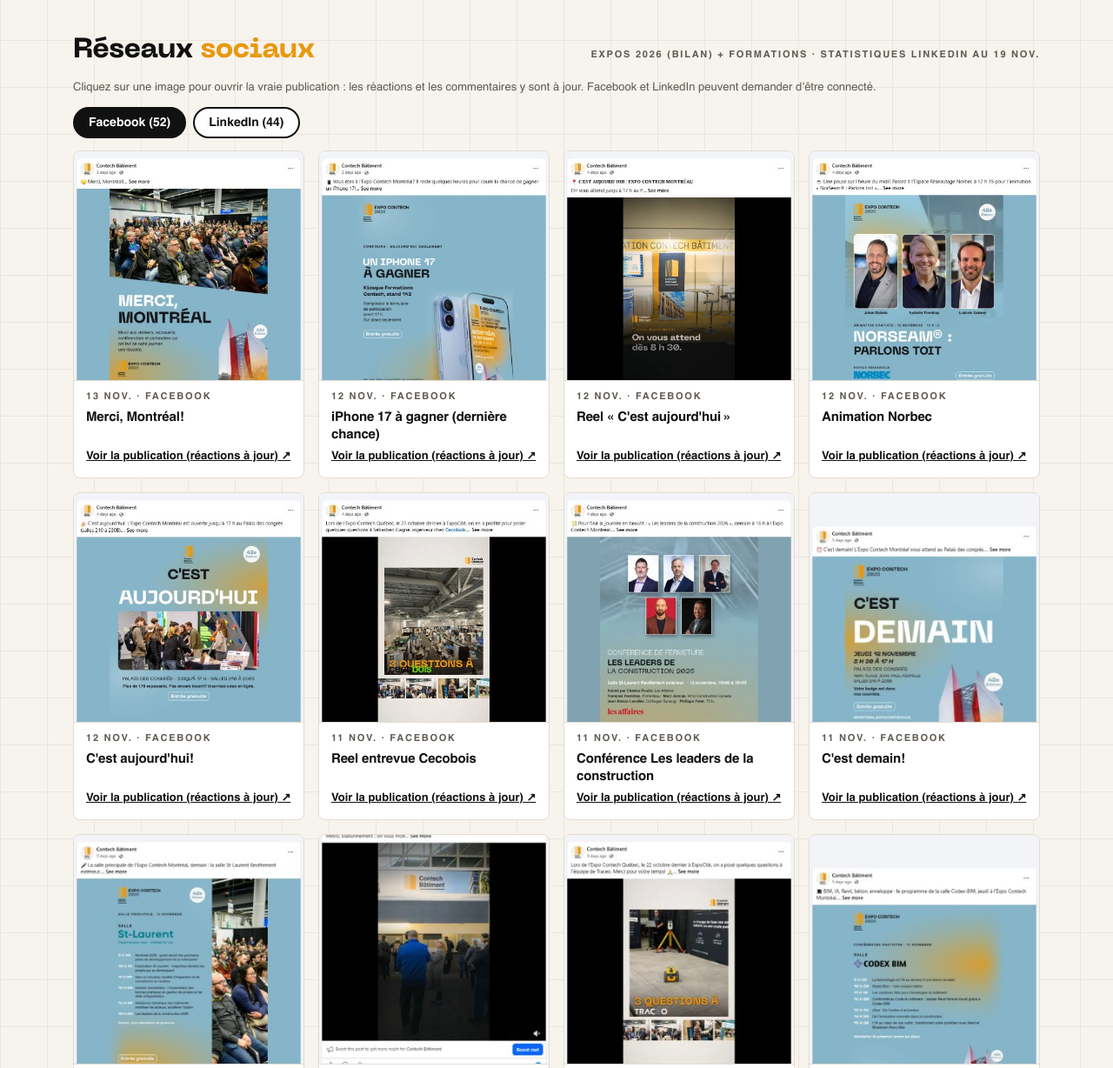
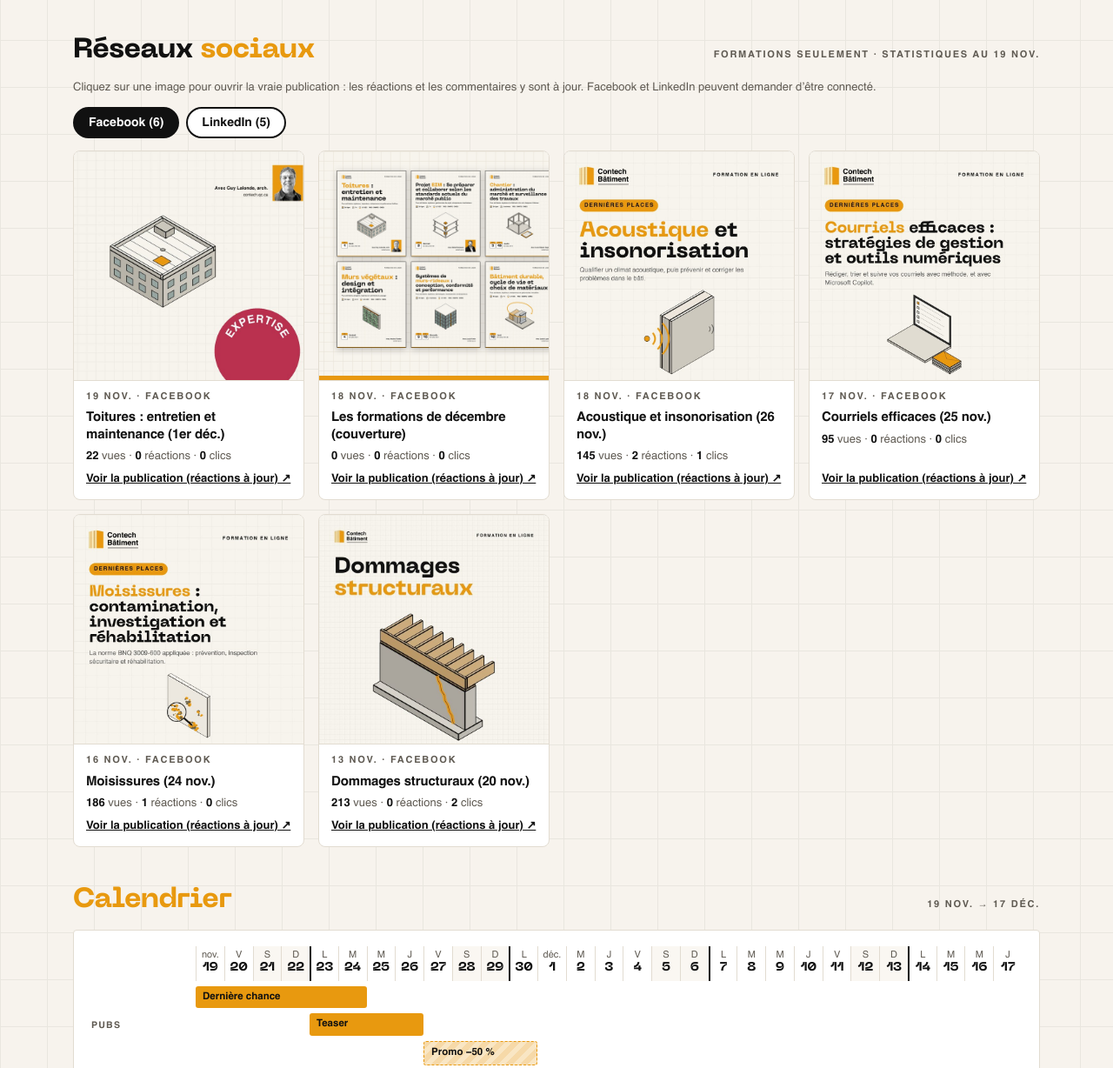
Before and after one commit to Ouchylon/contexhub, a plain HTML site: page os/index.html in a window 1280 px wide. Shown: the part 4220-5448 px from the top of the page at 87% size. Drawn offline with Linux system fonts and the light colour scheme.

Commit message:
OS: réseaux sociaux = posts formations seulement (FB + LinkedIn), Expos archivés
Co-Authored-By: Claude Opus 5.5 <noreply@anthropic.com>
Claude-Session: https://claude.ai/code/session_01HumwBtDCuMj9qb5V23qhXc

```diff
--- a/os/index.html
+++ b/os/index.html
@@ -370,7 +370,7 @@ footer b{color:var(--ink)}
     if(SOC){
       var pcard=function(x,net){
         return '<div class="gc"><a class="th sq" href="'+esc(x.url)+'" target="_blank" rel="noopener"><img src="'+esc(x.img)+'" alt="'+esc(x.titre)+'" loading="lazy"></a><div class="bd">'+
-          '<span class="k">'+esc(x.date)+' · '+net+'</span><h3>'+esc(x.titre)+'</h3>'+(x.impressions!=null?'<span class="st"><b>'+int(x.impressions)+'</b> impressions · <b>'+int(x.reactions||0)+'</b> réactions · <b>'+int(x.clics||0)+'</b> clics</span>':'')+
+          '<span class="k">'+esc(x.date)+' · '+net+'</span><h3>'+esc(x.titre)+'</h3>'+(x.impressions!=null?'<span class="st"><b>'+int(x.impressions)+'</b> '+(net==='Facebook'?'vues':'impressions')+' · <b>'+int(x.reactions||0)+'</b> réactions · <b>'+int(x.clics||0)+'</b> clics</span>':'')+
           '<a class="lk" href="'+esc(x.url)+'" target="_blank" rel="noopener">Voir la publication (réactions à jour) ↗</a></div></div>';
       };
       var FB=SOC.facebook||[], LI=SOC.linkedin||[];
--- a/os/social.json
+++ b/os/social.json
@@ -1,6 +1,121 @@
 {
- "source": "Expos 2026 (bilan) + formations · statistiques LinkedIn au 19 nov.",
+ "source": "Formations seulement · statistiques au 19 nov.",
  "maj": "2026-11-19",
+ "facebook": [
+  {
+   "date": "19 nov.",
+   "titre": "Toitures : entretien et maintenance (1er déc.)",
+   "url": "https://www.facebook.com/583689035016826_1578311887668196",
+   "img": "img/posts/li-toitures.jpg",
+   "impressions": 22,
+   "reactions": 0,
+   "clics": 0,
+   "categorie": "Formations"
+  },
+  {
+   "date": "18 nov.",
+   "titre": "Les formations de décembre (couverture)",
+   "url": "https://www.facebook.com/583689035016826_1577503794415672",
+   "img": "../di/fb-cover-dec.jpg",
+   "impressions": 0,
+   "reactions": 0,
+   "clics": 0,
+   "categorie": "Formations"
+  },
+  {
+   "date": "18 nov.",
+   "titre": "Acoustique et insonorisation (26 nov.)",
+   "url": "https://www.facebook.com/583689035016826_1577240237775361",
+   "img": "img/posts/li-acoustique.jpg",
+   "impressions": 145,
+   "reactions": 2,
+   "clics": 1,
+   "categorie": "Formations"
+  },
+  {
+   "date": "17 nov.",
+   "titre": "Courriels efficaces (25 nov.)",
+   "url": "https://www.facebook.com/583689035016826_1576210647878320",
+   "img": "img/posts/li-courriels.jpg",
+   "impressions": 95,
+   "reactions": 0,
+   "clics": 0,
+   "categorie": "Formations"
+  },
+  {
+   "date": "16 nov.",
+   "titre": "Moisissures (24 nov.)",
+   "url": "https://www.facebook.com/583689035016826_1575179074648144",
+   "img": "img/posts/li-moisissures.jpg",
+   "impressions": 186,
+   "reactions": 1,
+   "clics": 0,
+   "categorie": "Formations"
+  },
+  {
+   "date": "13 nov.",
+   "titre": "Dommages structuraux (20 nov.)",
+   "url": "https://www.facebook.com/583689035016826_1571320011700717",
+   "img": "img/posts/li-dommages.jpg",
+   "impressions": 213,
+   "reactions": 0,
+   "clics": 2,
+   "categorie": "Formations"
+  }
+ ],
+ "linkedin": [
+  {
+   "date": "19 nov.",
+   "titre": "Toitures : entretien et maintenance (1er déc.)",
+   "url": "https://www.linkedin.com/feed/update/urn:li:activity:7529227413667426305/",
+   "img": "img/posts/li-toitures.jpg",
+   "impressions": 33,
+   "reactions": 1,
+   "clics": 1,
+   "categorie": "Formations"
+  },
+  {
+   "date": "18 nov.",
+   "titre": "Acoustique et insonorisation (26 nov.)",
+   "url": "https://www.linkedin.com/feed/update/urn:li:activity:7528821022351929344/",
+   "img": "img/posts/li-acoustique.jpg",
+   "impressions": 290,
+   "reactions": 4,
+   "clics": 4,
+   "categorie": "Formations"
+  },
+  {
+   "date": "17 nov.",
+   "titre": "Courriels efficaces (25 nov.)",
+   "url": "https://www.linkedin.com/feed/update/urn:li:activity:7528457516918231040/",
+   "img": "img/posts/li-courriels.jpg",
+   "impressions": 97,
+   "reactions": 2,
+   "clics": 2,
+   "categorie": "Formations"
+  },
+  {
+   "date": "16 nov.",
+   "titre": "Moisissures (24 nov.)",
+   "url": "https://www.linkedin.com/feed/update/urn:li:activity:7528098290287054849/",
+   "img": "img/posts/li-moisissures.jpg",
+   "impressions": 154,
+   "reactions": 4,
+   "clics": 3,
+   "categorie": "Formations"
+  },
+  {
+   "date": "13 nov.",
+   "titre": "Dommages structuraux (20 nov.)",
+   "url": "https://www.linkedin.com/feed/update/urn:li:activity:7527008147136458752/",
+   "img": "img/posts/li-dommages.jpg",
+   "impressions": 170,
+   "reactions": 3,
+   "clics": 4,
+   "categorie": "Formations"
+  }
+ ],
+ "archive_expos": {
   "facebook": [
    {
     "date": "13 nov.",
@@ -317,56 +432,6 @@
   ],
   "linkedin": [
    {
-   "date": "19 nov.",
-   "titre": "Toitures : entretien et maintenance (1er déc.)",
-   "url": "https://www.linkedin.com/feed/update/urn:li:activity:7529227413667426305/",
-   "img": "img/posts/li-toitures.jpg",
-   "impressions": 33,
-   "reactions": 1,
-   "clics": 1,
-   "categorie": "Formations"
-  },
-  {
-   "date": "18 nov.",
-   "titre": "Acoustique et insonorisation (26 nov.)",
-   "url": "https://www.linkedin.com/feed/update/urn:li:activity:7528821022351929344/",
-   "img": "img/posts/li-acoustique.jpg",
-   "impressions": 290,
-   "reactions": 4,
-   "clics": 4,
-   "categorie": "Formations"
-  },
-  {
-   "date": "17 nov.",
-   "titre": "Courriels efficaces (25 nov.)",
-   "url": "https://www.linkedin.com/feed/update/urn:li:activity:7528457516918231040/",
-   "img": "img/posts/li-courriels.jpg",
-   "impressions": 97,
-   "reactions": 2,
-   "clics": 2,
-   "categorie": "Formations"
-  },
-  {
-   "date": "16 nov.",
-   "titre": "Moisissures (24 nov.)",
-   "url": "https://www.linkedin.com/feed/update/urn:li:activity:7528098290287054849/",
-   "img": "img/posts/li-moisissures.jpg",
-   "impressions": 154,
-   "reactions": 4,
-   "clics": 3,
-   "categorie": "Formations"
-  },
-  {
-   "date": "13 nov.",
-   "titre": "Dommages structuraux (20 nov.)",
-   "url": "https://www.linkedin.com/feed/update/urn:li:activity:7527008147136458752/",
-   "img": "img/posts/li-dommages.jpg",
-   "impressions": 170,
-   "reactions": 3,
-   "clics": 4,
-   "categorie": "Formations"
-  },
-  {
     "date": "13 nov.",
     "titre": "Merci, Montréal",
     "url": "https://www.linkedin.com/feed/update/urn:li:activity:7527030101490761729/",
@@ -602,3 +667,4 @@
    }
   ]
  }
+}
```
Lines whose indentation alone changed are shown as unchanged.
